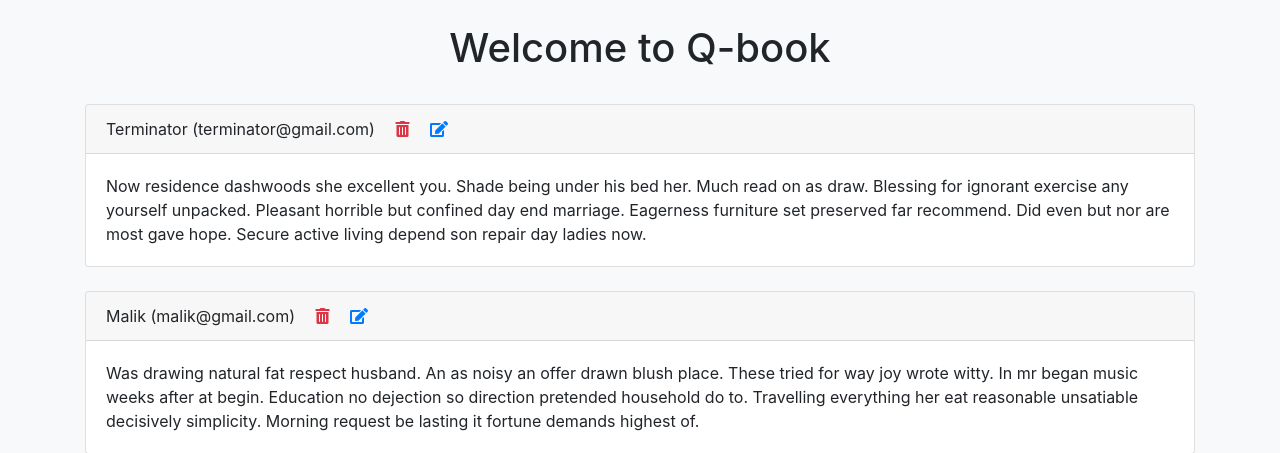
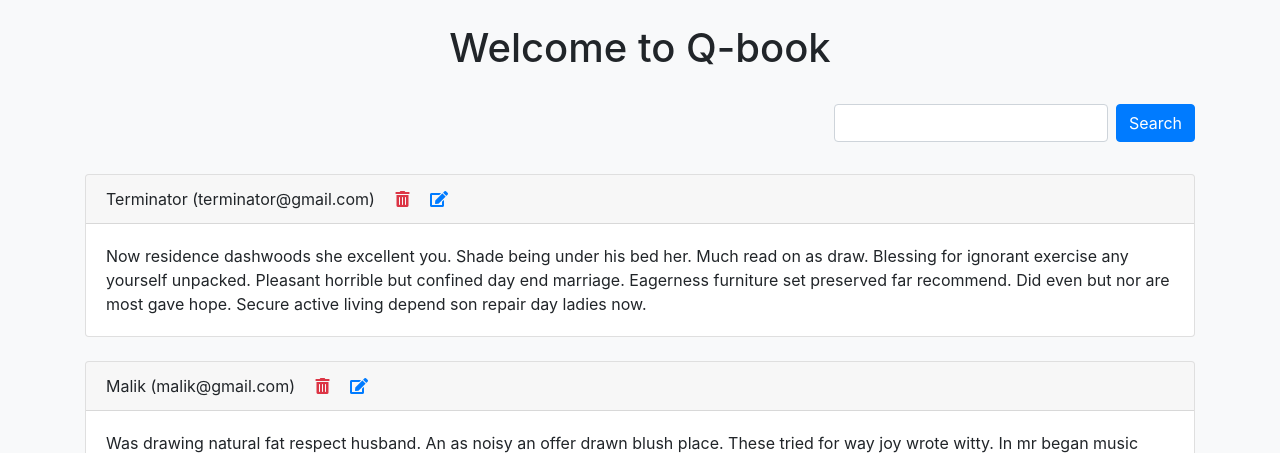
Before and after one commit to arti17/q-book, a Django app: page / in a window 1280 px wide. Shown: the part 56-509 px from the top of the page. Run offline with Django 3.2, Linux system fonts and the light colour scheme; data comes from the database, SQL or seed files in the repository; some libraries are stand-ins or nearby versions.

Commit message:
Added search form

```diff
--- a/source/webapp/forms.py
+++ b/source/webapp/forms.py
@@ -6,3 +6,7 @@ class EntryForm(forms.Form):
     author = forms.CharField(max_length=40, required=True, label='Author')
     email = forms.EmailField(required=True, label='Email')
     text = forms.CharField(required=True, widget=widgets.Textarea, label='Text')
+
+
+class SearchForm(forms.Form):
+    search_text = forms.CharField(max_length=40, required=True, label='Search')
--- a/source/webapp/templates/index.html
+++ b/source/webapp/templates/index.html
@@ -1,10 +1,31 @@
 {% extends 'base.html' %}
+{% load widget_tweaks %}
 
 {% block title %}Main page{% endblock %}
 
 {% block body %}
     <h1 class="text-center">Welcome to Q-book</h1>
     <br>
+    <form class="form-inline" action="/search/">
+        {% csrf_token %}
+        {% for field in form %}
+            <label class="sr-only" for="name">{{ field.label }}</label>
+            <div class="input-group mb-2 mr-sm-2 ml-auto">
+                {{ field|add_class:'form-control' }}
+
+                {% for error in field.errors %}
+                    <span class="text-danger">{{ error }}</span>
+                {% endfor %}
+            </div>
+        {% endfor %}
+
+        <button type="submit" class="btn btn-primary mb-2">Search</button>
+    </form>
+    <br>
+    {% if empty %}
+        <h2 class="text-center text-danger">No found entries</h2>
+    {% endif %}
+
     {% for entry in entries %}
         <div class="card">
             <div class="card-header">
--- a/source/webapp/templates/partial/entry_form.html
+++ b/source/webapp/templates/partial/entry_form.html
@@ -3,15 +3,15 @@
 
 {% for field in form %}
     <div class="row">
-        <div class="">
+        <div class="form-group">
             <label for="">{{ field.label }}
                 {% if field.field.required %}
                     <span class="text-danger">*</span>
                 {% endif %}
             </label>
-            <p>{{ field|add_class }}</p>
+            <p>{{ field|add_class:'form-control'}}</p>
             {% for error in field.errors %}
-                <span class="">{{ error }}</span>
+                <span class="text-danger">{{ error }}</span>
             {% endfor %}
         </div>
     </div>
--- a/source/webapp/urls.py
+++ b/source/webapp/urls.py
@@ -6,4 +6,5 @@ urlpatterns = [
     path('create/', views.create, name='create'),
     path('update/<int:pk>', views.update, name='update'),
     path('delete/<int:pk>', views.delete, name='delete'),
+    path('search/', views.search, name='search')
 ]
--- a/source/webapp/views.py
+++ b/source/webapp/views.py
@@ -1,11 +1,12 @@
 from django.shortcuts import render, redirect, get_object_or_404
 from .models import Entry
-from .forms import EntryForm
+from .forms import EntryForm, SearchForm
 
 
 def index(request):
     entries = Entry.objects.filter(status='active').order_by('-create_date')
-    return render(request, 'index.html', {'entries': entries})
+    form = SearchForm()
+    return render(request, 'index.html', {'entries': entries, 'form': form})
 
 
 def create(request):
@@ -53,3 +54,19 @@ def delete(request, pk):
     entry = get_object_or_404(Entry, pk=pk)
     entry.delete()
     return redirect('index')
+
+
+def search(request):
+    form = SearchForm(data=request.GET)
+    if form.is_valid():
+        search_text = form.cleaned_data['search_text']
+        entries = Entry.objects.filter(author__contains=search_text, status='active').order_by('-create_date')
+        if len(entries) == 0:
+            empty = True
+        else:
+            empty = False
+        return render(request, 'index.html', {'entries': entries, 'form': form, 'empty': empty})
+    else:
+        entries = Entry.objects.filter(status='active').order_by('-create_date')
+        form = SearchForm()
+        return render(request, 'index.html', {'entries': entries, 'form': form})
```
